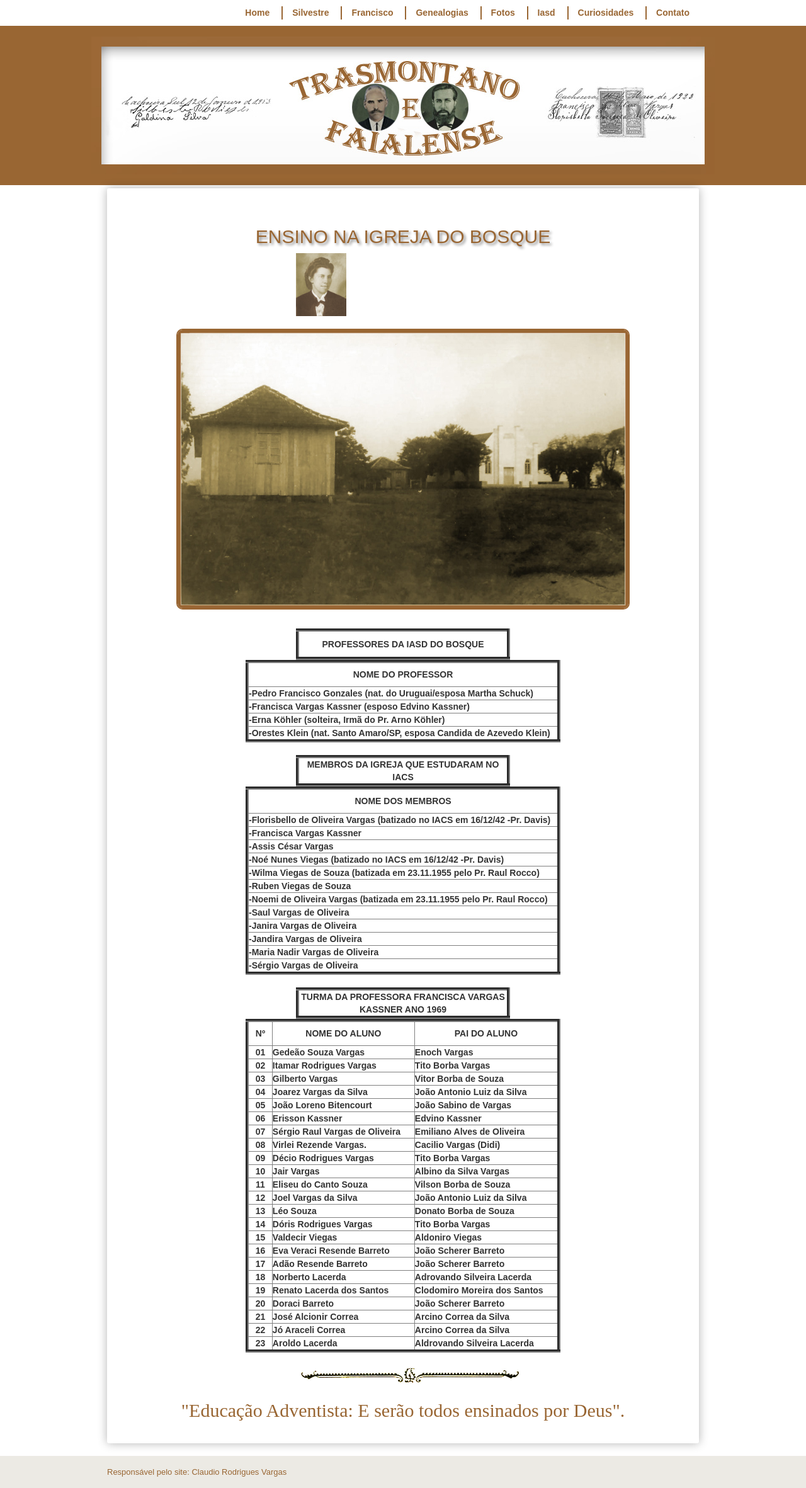
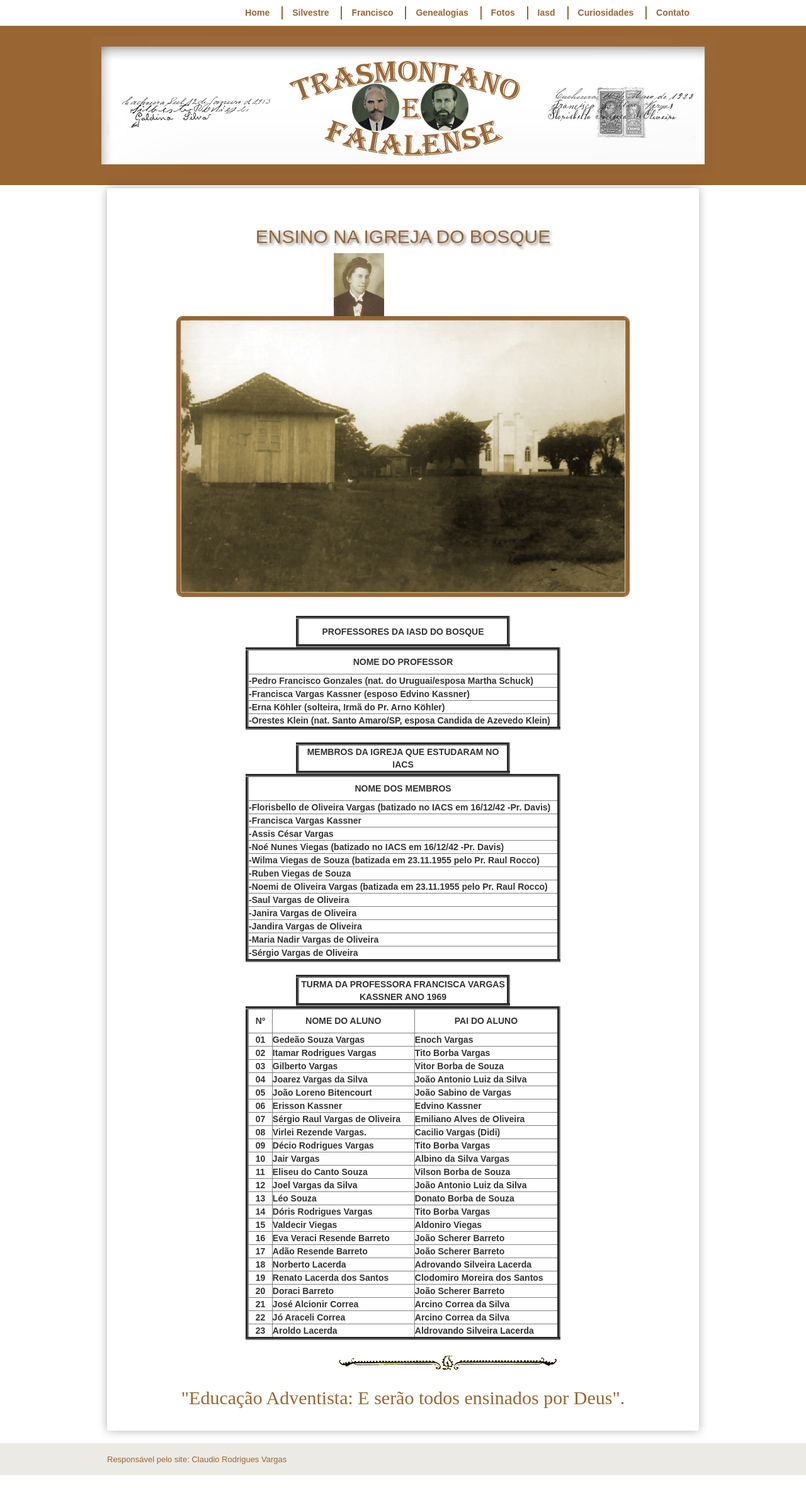
Before and after one commit to claudiovargas1955/claudiovargas1955.github.io, a Jekyll site: the page built from _pages/ensino-da-iasd-bosque.html, in a window 1280 px wide. Shown: the whole page at 63% size. Built offline with Jekyll 4.4.1, drawn with Linux system fonts in a browser that asks for light colours; some web fonts are replaced.

Commit message:
Update ensino-da-iasd-bosque.html

```diff
--- a/_pages/ensino-da-iasd-bosque.html
+++ b/_pages/ensino-da-iasd-bosque.html
@@ -46,7 +46,7 @@ details[open] summary {color:#996633;
    .esq2{margin-right:5px;
         margin-left: 90px;
         margin-bottom: 5px;
-        margin-top: 20px;
+        margin-top: 0px;
         border:#996633 solid 2px;
         border-radius: 10px;
      }
@@ -105,12 +105,12 @@ figure.foto-legenda:hover figcaption {opacity: 5;
        }
 
 .dir3{
-        align: center;
-        margin-left: 240px;
+        margin-left: 300px;
         margin-top: 0px;
         margin-botton: 0px;
         padding-left: 40px;
         border-radius:#996633 solid 8px;
+       }
 
 
 tr:hover{
```
